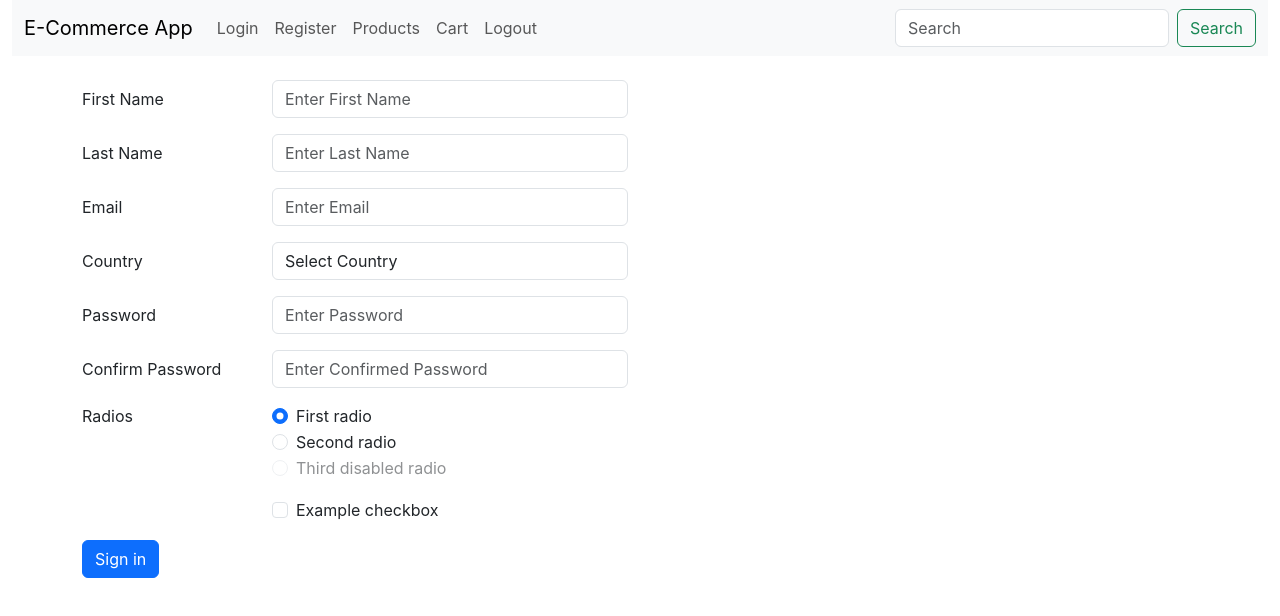
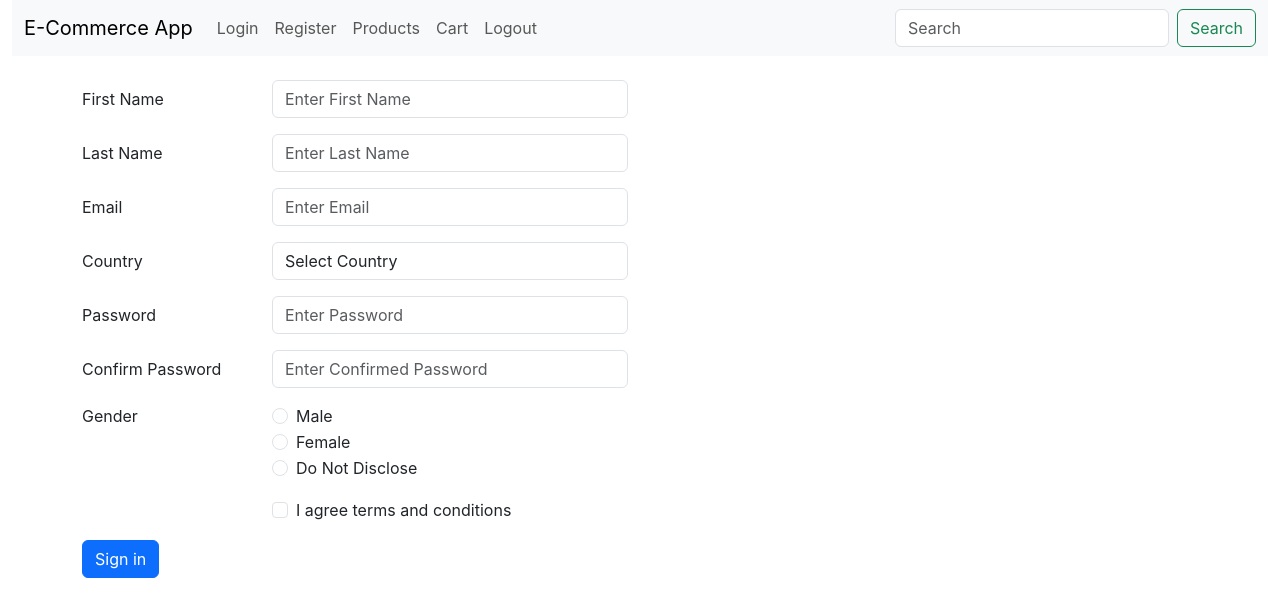
Before and after one commit to aasthapandey/E-commerce-site, a React (Create React App) app: page / in a window 1280 px wide. Shown: the top 616 px of the page. Built offline with nearby package versions, Linux system fonts and the light colour scheme.

Commit message:
added radio and checkbox configuration

```diff
--- /dev/null
+++ b/src/components/Checkbox/index.jsx
@@ -0,0 +1,26 @@
+import { useState } from "react";
+export const Checkbox = ({ checkboxConfig, onchange }) => {
+  const [isChecked, setChecked] = useState();
+  return (
+    <div class="row mb-3">
+      <div class="col-sm-10 offset-sm-2">
+        <div class="form-check">
+          <input
+            class="form-check-input"
+            type="checkbox"
+            name={checkboxConfig.name}
+            id={checkboxConfig.id}
+            checked={isChecked}
+            onChange={(e) => {
+              onchange(e.target);
+              setChecked(e.target.value);
+            }}
+          />
+          <label class="form-check-label" for={checkboxConfig.id}>
+            {checkboxConfig.label}
+          </label>
+        </div>
+      </div>
+    </div>
+  );
+};
--- a/src/components/Dropdown/index.jsx
+++ b/src/components/Dropdown/index.jsx
@@ -1,4 +1,7 @@
-export const Dropdown = ({ dropdownConfig, list }) => {
+import { useState } from "react";
+
+export const Dropdown = ({ dropdownConfig, list, onchange }) => {
+  const [data, setData] = useState(dropdownConfig.defaultValue);
   const options = () => {
     if (list && list.length > 0) {
       return list.map((option) => {
@@ -16,6 +19,11 @@ export const Dropdown = ({ dropdownConfig, list }) => {
           id={dropdownConfig.id}
           className="form-control"
           name={dropdownConfig.name}
+          value={data}
+          onChange={(e) => {
+            onchange(e.target);
+            setData(e.target.value);
+          }}
         >
           <option value="">{dropdownConfig.placeholder}</option>
           {options()}
--- /dev/null
+++ b/src/components/Radio.js/index.js
@@ -0,0 +1,34 @@
+import { useState } from "react";
+export const Radio = ({ radioConfig, onchange }) => {
+  const [choice, setChoice] = useState();
+
+  const buildChoice = () => {
+    return radioConfig.options.map((option) => {
+      return (
+        <div class="form-check">
+          <input
+            class="form-check-input"
+            type="radio"
+            id={option.id}
+            name={radioConfig.name}
+            value={option.value}
+            checked={option.value == choice}
+            onChange={(e) => {
+              onchange(e.target);
+              setChoice(e.target.value);
+            }}
+          />
+          <label class="form-check-label" for={option.id}>
+            {option.label}
+          </label>
+        </div>
+      );
+    });
+  };
+  return (
+    <fieldset class="row mb-3">
+      <legend class="col-form-label col-sm-2 pt-0">{radioConfig.label}</legend>
+      <div class="col-sm-10">{buildChoice()}</div>
+    </fieldset>
+  );
+};
--- a/src/components/Textbox/index.jsx
+++ b/src/components/Textbox/index.jsx
@@ -1,11 +1,25 @@
-export const TextBox = ({textboxConfig}) => {
+import { useState } from "react";
+
+export const TextBox = ({ textboxConfig, onchange }) => {
+  const [data, setData] = useState(textboxConfig.defaultValue);
   return (
     <div class="row mb-3">
       <label for={textboxConfig.id} class="col-sm-2 col-form-label">
         {textboxConfig.label}
       </label>
       <div class="col-sm-4">
-        <input type={textboxConfig.type} class="form-control" id={textboxConfig.id} placeholder={textboxConfig.placeholder} />
+        <input
+          type={textboxConfig.type}
+          class="form-control"
+          id={textboxConfig.id}
+          placeholder={textboxConfig.placeholder}
+          name={textboxConfig.name}
+          value={data}
+          onChange={(e) => {
+            onchange(e.target); //here we get name & value from target
+            setData(e.target.value);
+          }}
+        />
       </div>
     </div>
   );
--- a/src/pages/Register.jsx
+++ b/src/pages/Register.jsx
@@ -1,8 +1,12 @@
 import { TextBox } from "../components/Textbox";
 import { Dropdown } from "../components/Dropdown";
+import { Radio } from "../components/Radio.js";
+import { Checkbox } from "../components/Checkbox";
 import { RegisterConfig } from "../utils/config";
+import { useState } from "react";
 
 export const Register = () => {
+  const [register, setRegister] = useState({});
   const countryList = [
     {
       value: "IN",
@@ -13,67 +17,44 @@ export const Register = () => {
       text: "United States Of America",
     },
   ];
+  const handleChange = (target) => {
+    const state = register;
+    if (target.type === "checkbox") {
+      state[target.name] = target.checked;
+    } else {
+      state[target.name] = target.value;
+    }
+    setRegister({ ...state }); //here spread is used to state all the properties of state
+  };
   return (
     <form className="container mt-4">
-      <TextBox textboxConfig={RegisterConfig.FirstName} />
-      <TextBox textboxConfig={RegisterConfig.LastName} />
-      <TextBox textboxConfig={RegisterConfig.Email} />
-      <Dropdown dropdownConfig={RegisterConfig.Country} list={countryList} />
-      <TextBox textboxConfig={RegisterConfig.Password} />
-      <TextBox textboxConfig={RegisterConfig.ConfirmPassword} />
-      <fieldset class="row mb-3">
-        <legend class="col-form-label col-sm-2 pt-0">Radios</legend>
-        <div class="col-sm-10">
-          <div class="form-check">
-            <input
-              class="form-check-input"
-              type="radio"
-              name="gridRadios"
-              id="gridRadios1"
-              value="option1"
-              checked
-            />
-            <label class="form-check-label" for="gridRadios1">
-              First radio
-            </label>
-          </div>
-          <div class="form-check">
-            <input
-              class="form-check-input"
-              type="radio"
-              name="gridRadios"
-              id="gridRadios2"
-              value="option2"
-            />
-            <label class="form-check-label" for="gridRadios2">
-              Second radio
-            </label>
-          </div>
-          <div class="form-check disabled">
-            <input
-              class="form-check-input"
-              type="radio"
-              name="gridRadios"
-              id="gridRadios3"
-              value="option3"
-              disabled
-            />
-            <label class="form-check-label" for="gridRadios3">
-              Third disabled radio
-            </label>
-          </div>
-        </div>
-      </fieldset>
-      <div class="row mb-3">
-        <div class="col-sm-10 offset-sm-2">
-          <div class="form-check">
-            <input class="form-check-input" type="checkbox" id="gridCheck1" />
-            <label class="form-check-label" for="gridCheck1">
-              Example checkbox
-            </label>
-          </div>
-        </div>
-      </div>
+      <TextBox
+        textboxConfig={RegisterConfig.FirstName}
+        onchange={handleChange}
+      />
+      <TextBox
+        textboxConfig={RegisterConfig.LastName}
+        onchange={handleChange}
+      />
+      <TextBox textboxConfig={RegisterConfig.Email} onchange={handleChange} />
+      <Dropdown
+        dropdownConfig={RegisterConfig.Country}
+        list={countryList}
+        onchange={handleChange}
+      />
+      <TextBox
+        textboxConfig={RegisterConfig.Password}
+        onchange={handleChange}
+      />
+      <TextBox
+        textboxConfig={RegisterConfig.ConfirmPassword}
+        onchange={handleChange}
+      />
+      <Radio radioConfig={RegisterConfig.Gender} onchange={handleChange} />
+      <Checkbox
+        checkboxConfig={RegisterConfig.AgreeTerms}
+        onchange={handleChange}
+      />
       <button type="submit" class="btn btn-primary">
         Sign in
       </button>
--- a/src/utils/config.js
+++ b/src/utils/config.js
@@ -36,6 +36,7 @@ export const RegisterConfig = {
     label: "First Name",
     type: "text",
     placeholder: "Enter First Name",
+    defaultValue: "",
   },
   LastName: {
     id: "LastName",
@@ -43,6 +44,7 @@ export const RegisterConfig = {
     label: "Last Name",
     type: "text",
     placeholder: "Enter Last Name",
+    defaultValue: "",
   },
   Email: {
     id: "Email",
@@ -50,6 +52,7 @@ export const RegisterConfig = {
     label: "Email",
     type: "email",
     placeholder: "Enter Email",
+    defaultValue: "",
   },
   Country: {
     id: "Country",
@@ -57,6 +60,7 @@ export const RegisterConfig = {
     label: "Country",
     type: "dropdown",
     placeholder: "Select Country",
+    defaultValue: "",
   },
   Password: {
     id: "Password",
@@ -64,6 +68,7 @@ export const RegisterConfig = {
     label: "Password",
     type: "password",
     placeholder: "Enter Password",
+    defaultValue: "",
   },
   ConfirmPassword: {
     id: "ConfirmPassword",
@@ -71,5 +76,36 @@ export const RegisterConfig = {
     label: "Confirm Password",
     type: "password",
     placeholder: "Enter Confirmed Password",
+    defaultValue: "",
   },
+  Gender: {
+    id: "Gender",
+    name: "Gender",
+    label: "Gender",
+    options: [
+      {
+        id: "Male",
+        label: "Male",
+        value: "M",
+      },
+      {
+        id: "Female",
+        label: "Female",
+        value: "F",
+      },
+      {
+        id: "NA",
+        label: "Do Not Disclose",
+        value: "NA",
+      },
+    ],
+  },
+  AgreeTerms: {
+    id: "AgreeTerms",
+    name: "AgreeTerms",
+    label: "I agree terms and conditions",
+    type: "checkbox",
+    placeholder: "",
+    defaultValue: "",
+  }
 };
```
